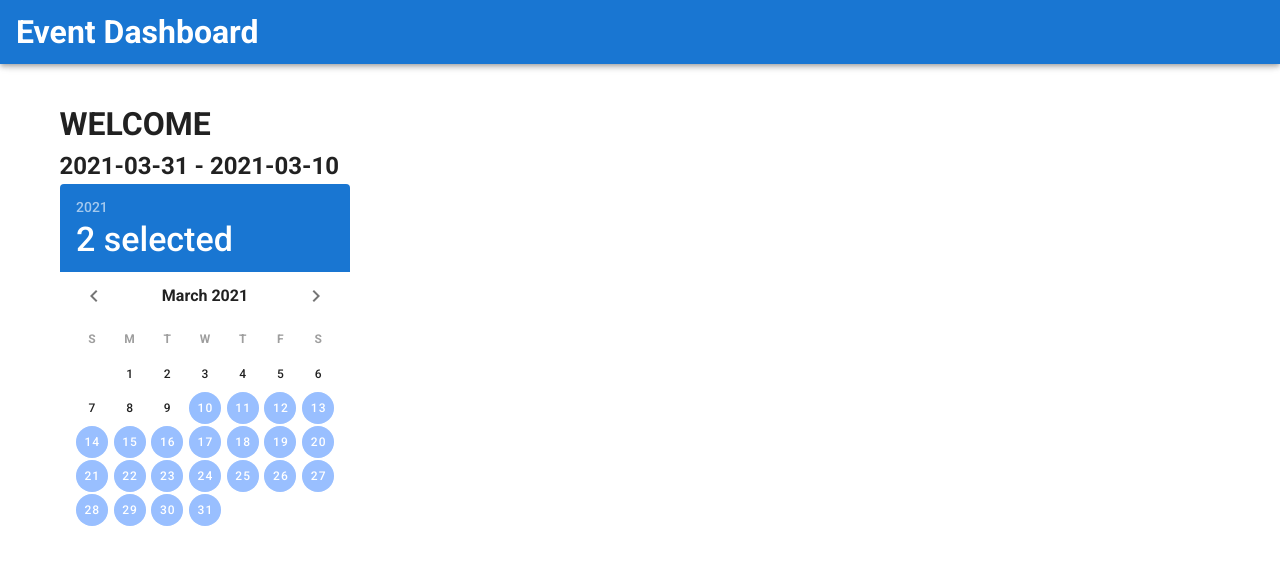
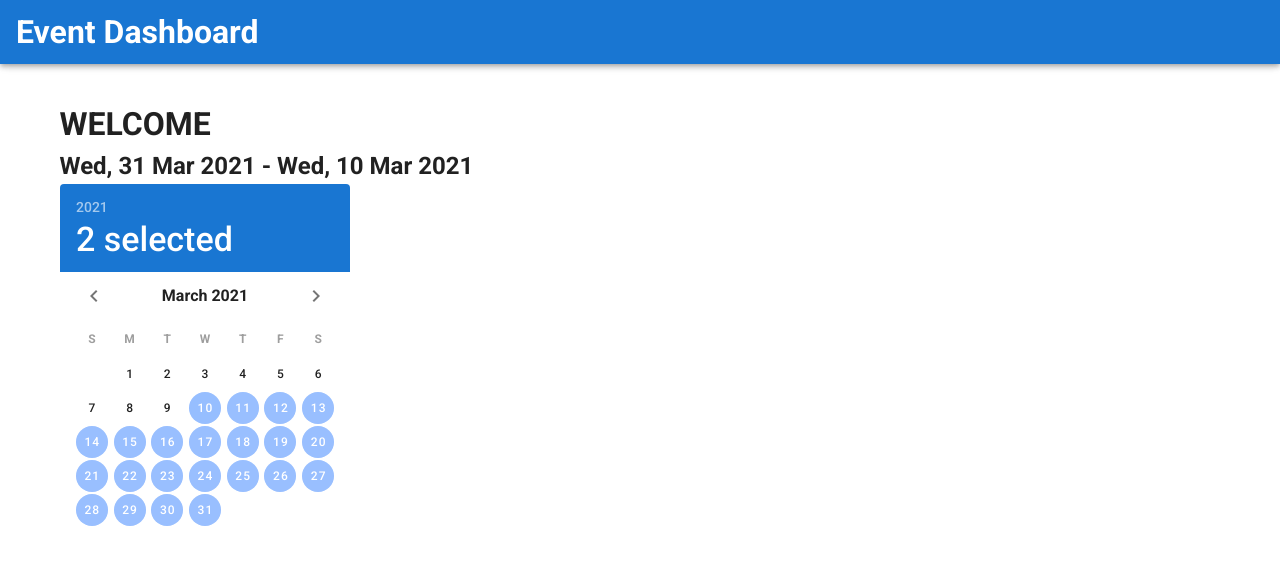
Before and after one commit to SpencerTruett/Vue-Event-Dashboard, a Vue app: page / in a window 1280 px wide. Both pictures are taken after a click on the button "10". Shown: the top 564 px of the page. Built offline with nearby package versions, Linux system fonts and the light colour scheme.

Commit message:
displaying dates above with correct timeszones and format

```diff
--- a/src/components/DatePicker.vue
+++ b/src/components/DatePicker.vue
@@ -2,9 +2,13 @@
   <v-col>
     <v-row rows="12" sm="6">
       <h2>
-        {{ dates[0] }}
-        <span v-if="dates.length>1">-</span>
-        {{ dates[1] }}
+        {{ new Date(dates[0]).toUTCString().split(" ").slice(0, 4).join(" ") }}
+        <span
+          v-if="dates.length>1"
+        >
+          -
+          {{ new Date(dates[1]).toUTCString().split(" ").slice(0, 4).join(" ") }}
+        </span>
       </h2>
     </v-row>
 
@@ -16,7 +20,6 @@
 
 <script>
 let d = new Date().toISOString().split('T')[0];
-console.log(Date())
 
   export default {
     data: () => ({
```
